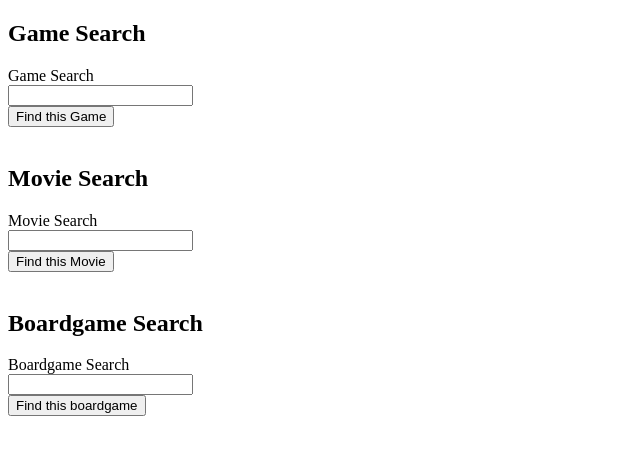
After one commit to henryh28/HackBright_Capstone, a Flask app: page /room/1 in a window 1280 px wide. The commit adds this page. Shown: the top 455 px of the page, without its empty margins (0-640 px from the left). Run offline with Flask 2, Linux system fonts and the light colour scheme.

Commit message:
Can make api calls to TMDB and boardgame atlas

```diff
--- a/model.py
+++ b/model.py
@@ -32,7 +32,7 @@ class User (db.Model):
 
     def __repr__(self):
         """ Returns user info """
-        return (f"< User user_id: {self.user_id} | first_name: {self.first_name} | last_name: {self.last_name} | username: {self.user_name} | email: {self.email} >")
+        return (f"< User user_id: {self.user_id} | first_name: {self.first_name} | last_name: {self.last_name} | user_name: {self.user_name} | email: {self.email} >")
 
 
 
--- a/server.py
+++ b/server.py
@@ -1,16 +1,17 @@
 """ Server for HackBright capstone project """
 
 from flask import Flask, render_template, request, flash, session, redirect
-from model import connect_to_db, db
-import jinja2, crud
+from model import connect_to_db, db, User
+import jinja2, crud, os, requests
 
 app = Flask(__name__)
 app.secret_key = "temp"
 
+TMDB_KEY = os.environ['TMDB_KEY']
+STEAM_KEY = os.environ['STEAM_KEY']
+BGATLAS_KEY = os.environ['BGATLAS_KEY']
 
-
-# ================= System Related Routes
-
+# ================= System Related Routes =================
 
 # Homepage
 @app.route ("/")
@@ -19,6 +20,55 @@ def homepage():
 
     return render_template("index.html")
 
+@app.route ("/room/<room_url>")
+def display_event(room_url):
+    """ Renders an Event """
+
+    print (" at room: ", room_url)
+
+
+    return render_template("room.html")
+
+@app.route ("/results/")
+def display_data():
+    """ Displays processed data for choices """
+
+
+
+    return render_template("display.html")
+# ================= API Related Routes =================
+
+# Get TV & Movie data
+@app.route ("/search", methods = ["POST"])
+def shows():
+    """ Run API searches to find relevant data for choices """
+
+    print ("=================== processing ==========================")
+    type = request.form['type']
+    title = request.form['title']
+    print (" form search data: ", request.form)
+    print ("type: ", type)
+
+    api_dict = {
+        'movie': ["https://api.themoviedb.org/3/search/movie", {"api_key": TMDB_KEY, 'query': title}],
+        'boardgame': ["https://api.boardgameatlas.com/api/search", {"client_id": BGATLAS_KEY, 'name': title}]
+    }
+
+    api_url = api_dict[type][0]
+    payload = api_dict[type][1]
+
+    results = requests.get(api_url, params=payload)
+    data = results.json()
+
+
+    print ("   @@@ JSON data: ", data)
+
+
+    return render_template("display.html", data = data)
+
+
+
+# ================= Development Related Routes =================
 
 # for testing
 @app.route ("/test")
@@ -29,7 +79,11 @@ def test():
 
 
 
+
     return render_template("test.html")
+
+
+
 
 
 if __name__ == "__main__":
--- a/templates/index.html
+++ b/templates/index.html
@@ -5,6 +5,8 @@
 {% block body %}
 Here there be dragons<br>
 
-Feature <a href="/test">Test</a>
+<li><a href="/room/<roomcode>"> Testing room </a></li>
+
+<li><a href="/test">Feature Test</a></li>
 
 {% endblock %}
--- /dev/null
+++ b/templates/room.html
@@ -0,0 +1,34 @@
+{% extends 'base.html' %}
+
+{% block title %} Room for Event {% endblock %}
+
+
+{% block body %}
+
+<h2>Game Search</h2>
+<form action="/search" method="POST">
+    <label for="game_search">Game Search</label><br>
+    <input type="hidden" name="type" value="game" />
+    <input type="text" id="game_title" name="title"><br>
+    <input type="submit" value="Find this Game">
+</form><br>
+
+
+<h2>Movie Search</h2>
+<form action="/search" method="POST">
+    <label for="movie_search">Movie Search</label><br>
+    <input type="hidden" name="type" value="movie" />
+    <input type="text" id="movie_title" name="title" /><br>
+    <input type="submit" value="Find this Movie" />
+</form><br>
+
+
+<h2>Boardgame Search</h2>
+<form action="/search" method="POST">
+    <label for="boardgame_search">Boardgame Search</label><br>
+    <input type="hidden" name="type" value="boardgame" />
+    <input type="text" id="boardgame_search" name="title" /><br>
+    <input type="submit" value="Find this boardgame">
+</form>
+
+{% endblock %}
```
Also changed, not shown: templates/display.html (added, +10 -0 lines).
